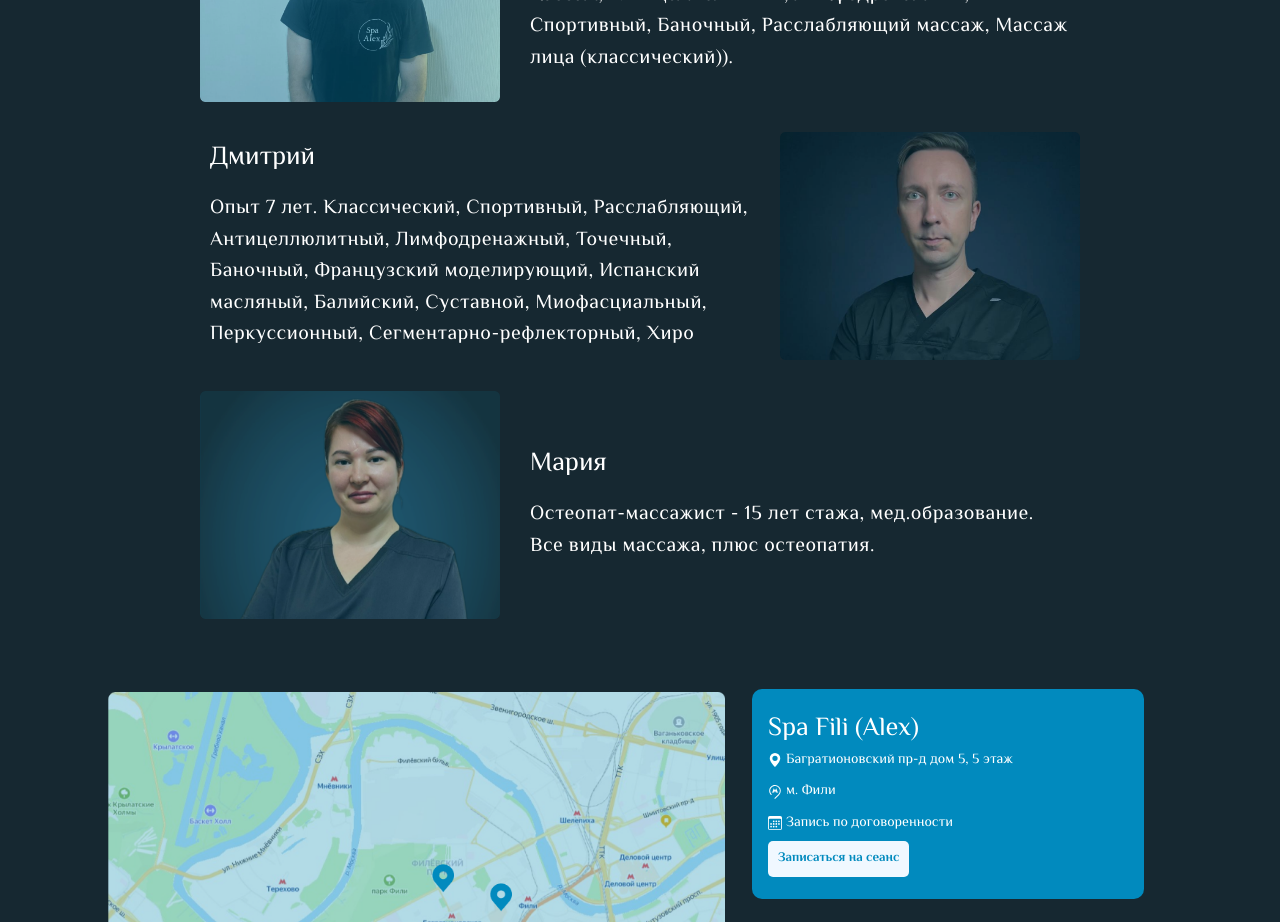
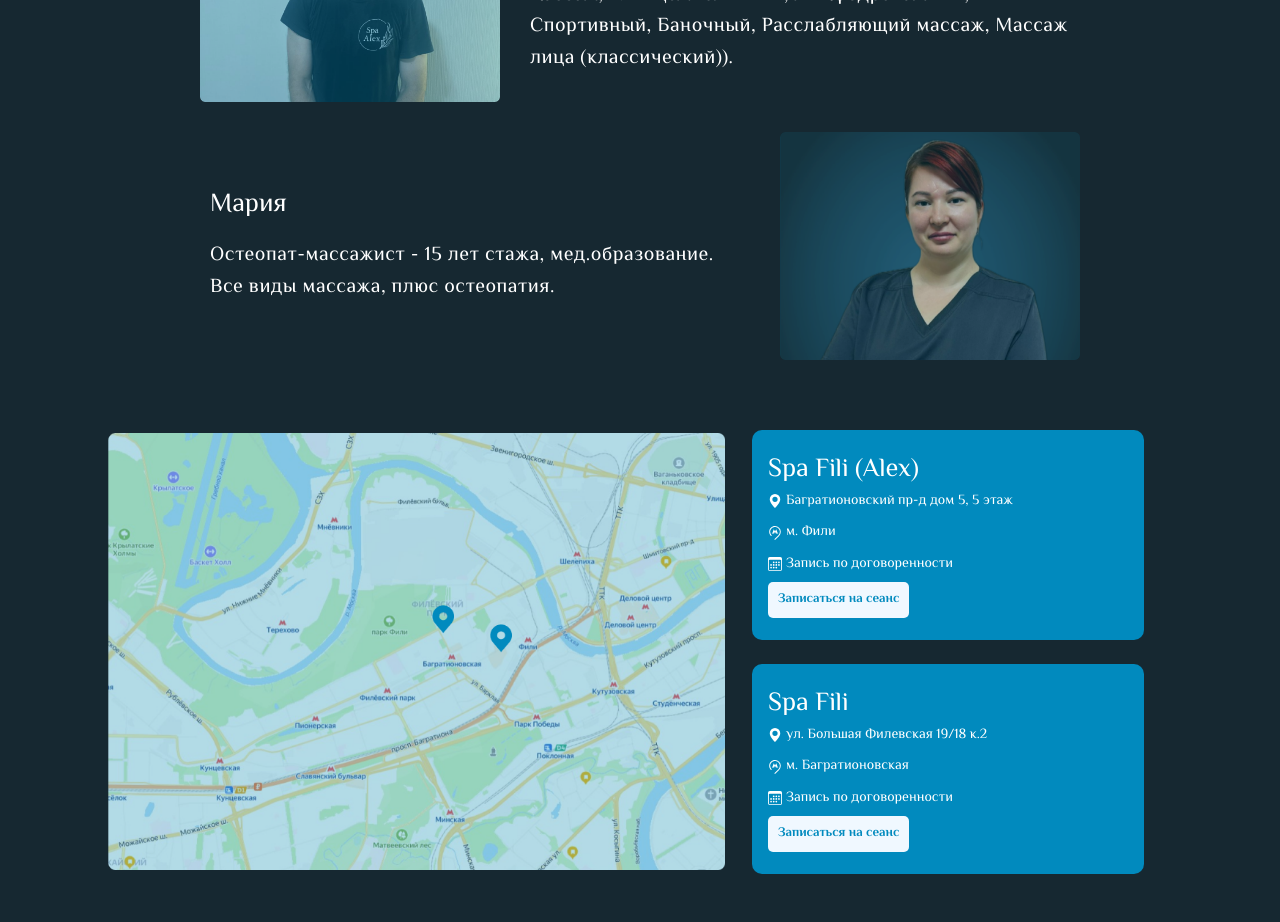
Before and after one commit to DmitryKalashnikov91/spa-fili, a Next.js app: page / in a window 1280 px wide. Shown: the part 3260-4182 px from the top of the page. Built offline with nearby package versions, Linux system fonts and the light colour scheme.

Commit message:
replace spa

```diff
--- a/src/components/specialists/SpecJson.js
+++ b/src/components/specialists/SpecJson.js
@@ -1,5 +1,4 @@
 import { nanoid } from 'nanoid'
-import Dmitry from './assets/dmitry.png'
 import konst from './assets/konst.png'
 import Mariya from './assets/mariya.png'
 import Olga from './assets/olga.png'
@@ -22,13 +21,6 @@
 
 	{
 		id: nanoid(6),
-		name: 'Дмитрий',
-		urlImg: Dmitry,
-		content:
-			'Опыт 7 лет. Классический, Спортивный, Расслабляющий, Антицеллюлитный, Лимфодренажный, Точечный, Баночный, Французский моделирующий, Испанский масляный, Балийский, Суставной, Миофасциальный, Перкуссионный, Сегментарно-рефлекторный, Хиро',
-	},
-	{
-		id: nanoid(6),
 		name: 'Мария',
 		urlImg: Mariya,
 		content:
```
